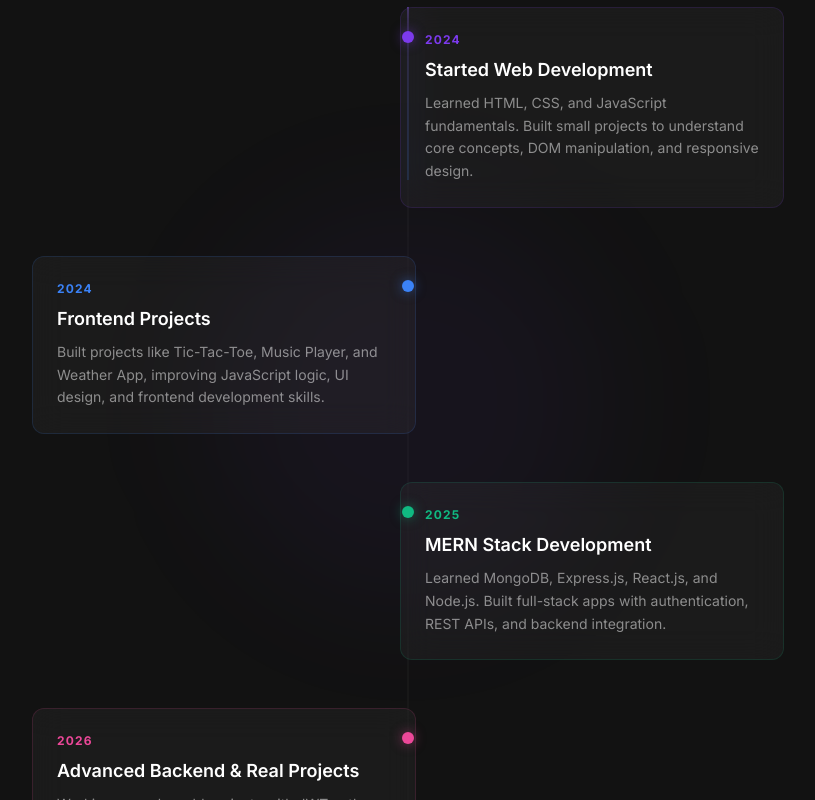
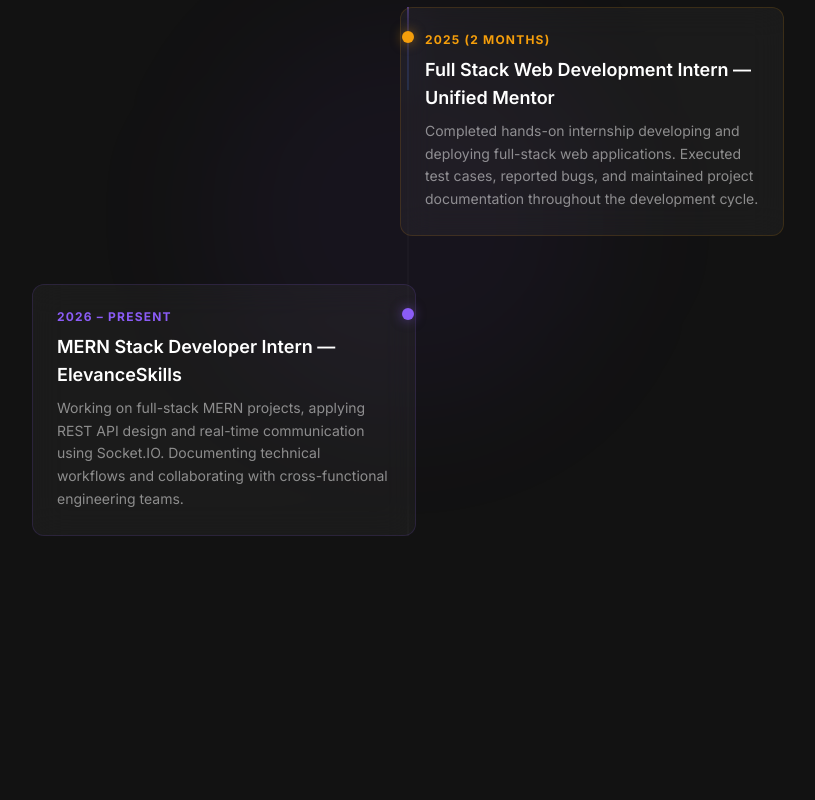
Before and after one commit to Vishal-Sharma-6033/MyPortfolio, a React app: page / in a window 1280 px wide. Shown: the part 5020-5820 px from the top of the page, without its empty margins (232-1047 px from the left). Built offline with nearby package versions, Linux system fonts and the light colour scheme; no server answers; the HTML template or start-up script is replaced by a standard one.

Commit message:
Update Experience timeline entries

```diff
--- a/src/components/Experience.jsx
+++ b/src/components/Experience.jsx
@@ -3,28 +3,16 @@
 
 const events = [
   {
-    year: '2024',
-    title: 'Started Web Development',
-    desc: 'Learned HTML, CSS, and JavaScript fundamentals. Built small projects to understand core concepts, DOM manipulation, and responsive design.',
-    accent: '#7c3aed',
+    year: '2025 (2 months)',
+    title: 'Full Stack Web Development Intern — Unified Mentor',
+    desc: 'Completed hands-on internship developing and deploying full-stack web applications. Executed test cases, reported bugs, and maintained project documentation throughout the development cycle.',
+    accent: '#f59e0b',
   },
   {
-    year: '2024',
-    title: 'Frontend Projects',
-    desc: 'Built projects like Tic-Tac-Toe, Music Player, and Weather App, improving JavaScript logic, UI design, and frontend development skills.',
-    accent: '#3b82f6',
-  },
-  {
-    year: '2025',
-    title: 'MERN Stack Development',
-    desc: 'Learned MongoDB, Express.js, React.js, and Node.js. Built full-stack apps with authentication, REST APIs, and backend integration.',
-    accent: '#10b981',
-  },
-  {
-    year: '2026',
-    title: 'Advanced Backend & Real Projects',
-    desc: 'Working on real-world projects with JWT auth, APIs, and scalable backend systems. Exploring real-time features and production-ready development.',
-    accent: '#ec4899',
+    year: '2026 – Present',
+    title: 'MERN Stack Developer Intern — ElevanceSkills',
+    desc: 'Working on full-stack MERN projects, applying REST API design and real-time communication using Socket.IO. Documenting technical workflows and collaborating with cross-functional engineering teams.',
+    accent: '#8b5cf6',
   },
 ];
 
```
